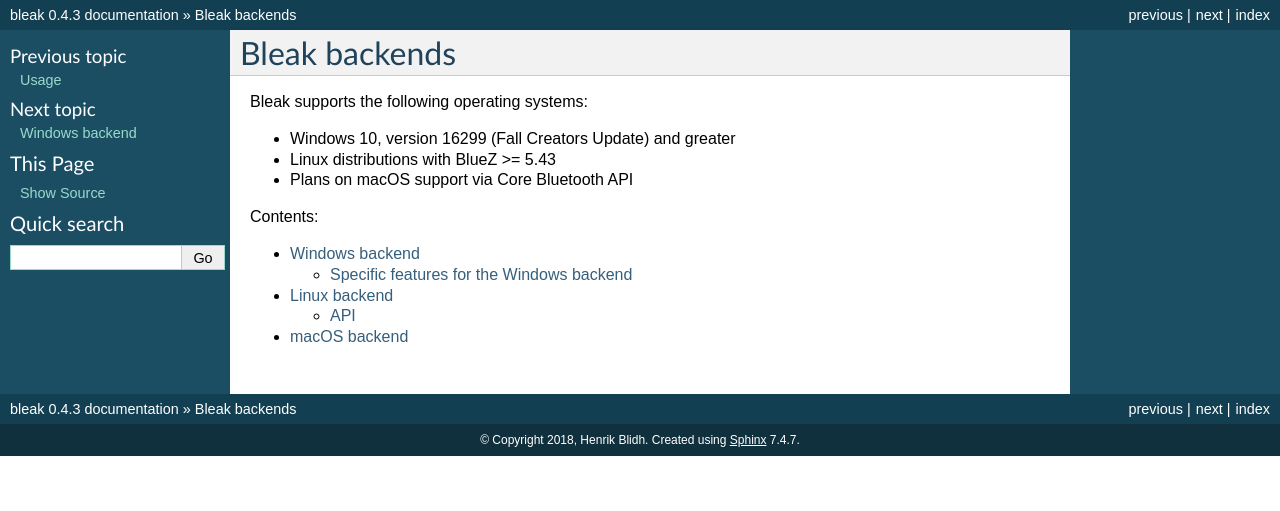
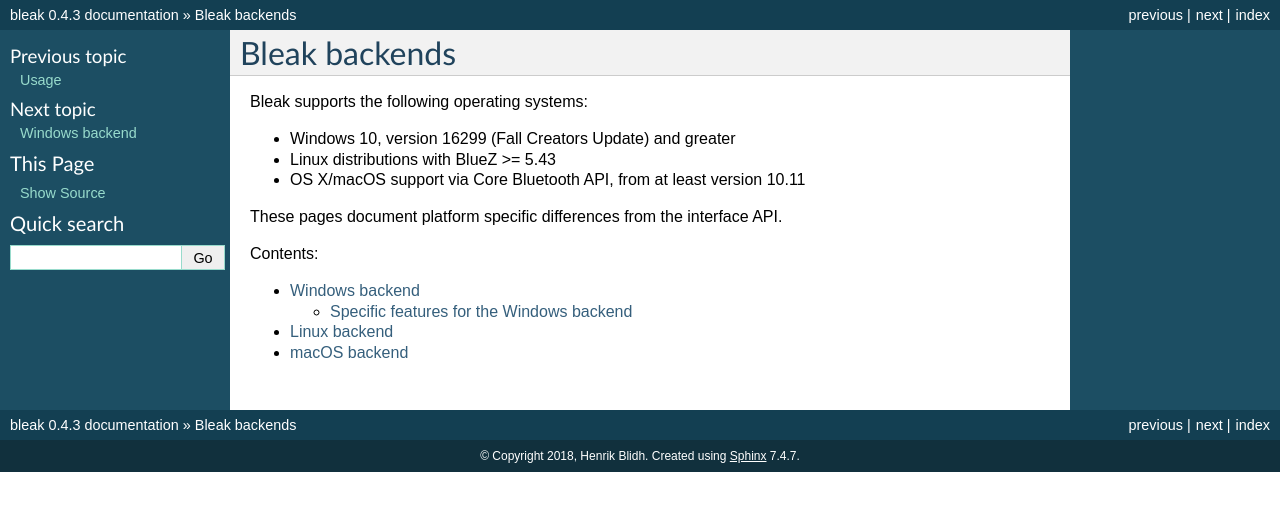
Before and after one commit to hbldh/bleak, a Sphinx documentation site: the page built from docs/backends/index.rst, in a window 1280 px wide. Shown: the top 511 px of the page. Built offline with Sphinx 7.4.7, drawn with Linux system fonts in a browser that asks for light colours; the version number is read from the project's files by our own code.

Commit message:
Documentation updates

```diff
--- a/CONTRIBUTING.rst
+++ b/CONTRIBUTING.rst
@@ -71,9 +71,9 @@ Ready to contribute? Here's how to set up `bleak` for local development.
     $ cd bleak/
     $ python setup.py develop
 
-4. Create a branch for local development::
+4. Create a branch for local development, originating from the `develop` branch::
 
-    $ git checkout -b name-of-your-bugfix-or-feature
+    $ git checkout -b name-of-your-bugfix-or-feature develop
 
    Now you can make your changes locally.
 
--- a/docs/backends/index.rst
+++ b/docs/backends/index.rst
@@ -5,7 +5,9 @@ Bleak supports the following operating systems:
 
 * Windows 10, version 16299 (Fall Creators Update) and greater
 * Linux distributions with BlueZ >= 5.43
-* Plans on macOS support via Core Bluetooth API
+* OS X/macOS support via Core Bluetooth API, from at least version 10.11
+
+These pages document platform specific differences from the interface API.
 
 Contents:
 
--- a/docs/backends/macos.rst
+++ b/docs/backends/macos.rst
@@ -1,12 +1,10 @@
 macOS backend
 =============
 
-The macOS backend of bleak is written with pyobjc directives for interfacing
+The macOS backend of Bleak is written with pyobjc directives for interfacing
 with Foundation and CoreBluetooth APIs. There are some values that pyobjc is
 not able to overwrite and thuse the corebleak framework was written to
 circumvent these issues. The most noticible difference between the other
 backends of bleak and this backend, is that CoreBluetooth doesn't scan for
 other devices via MAC address. Instead, UUIDs are utilized that are often
 unique between the device that is scanning the the device that is being scanned.
-
-More work to come for a Server side
```
Also changed, not shown: docs/backends/linux.rst (+6 -22 lines).
